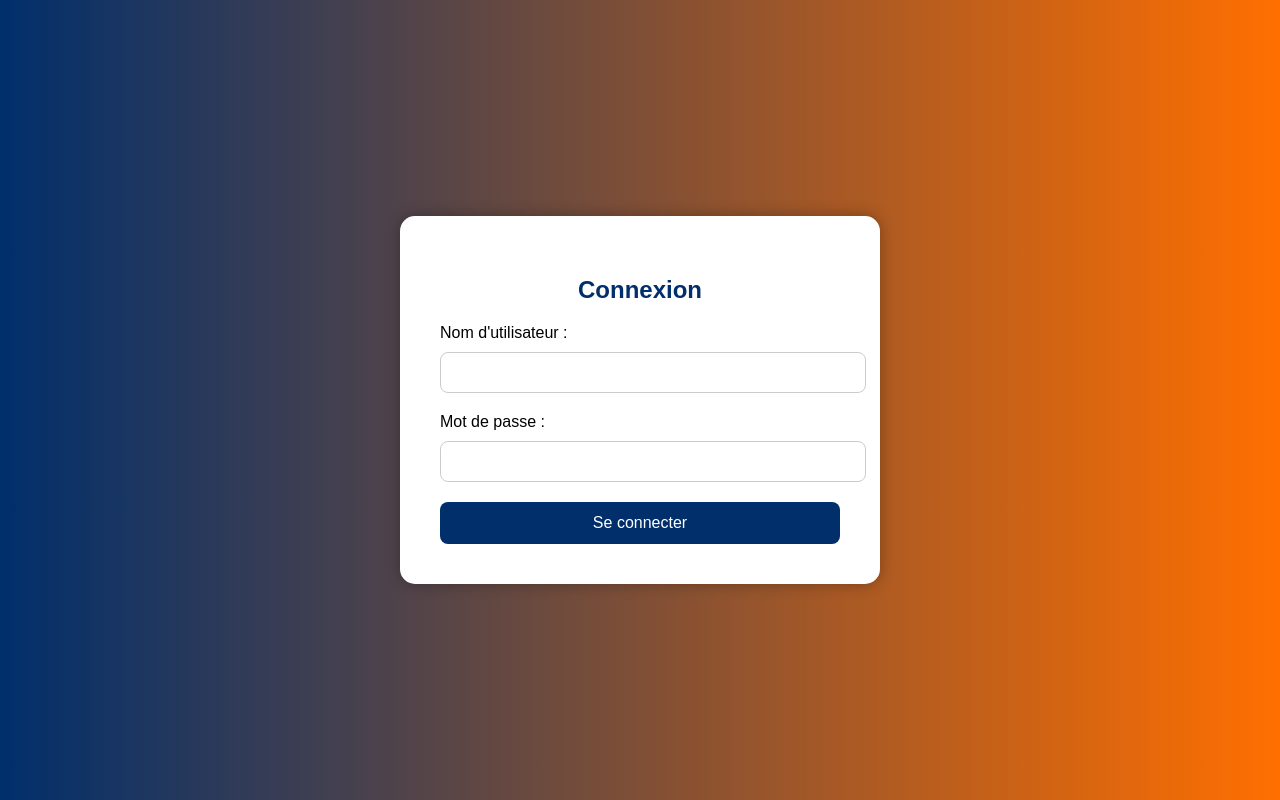
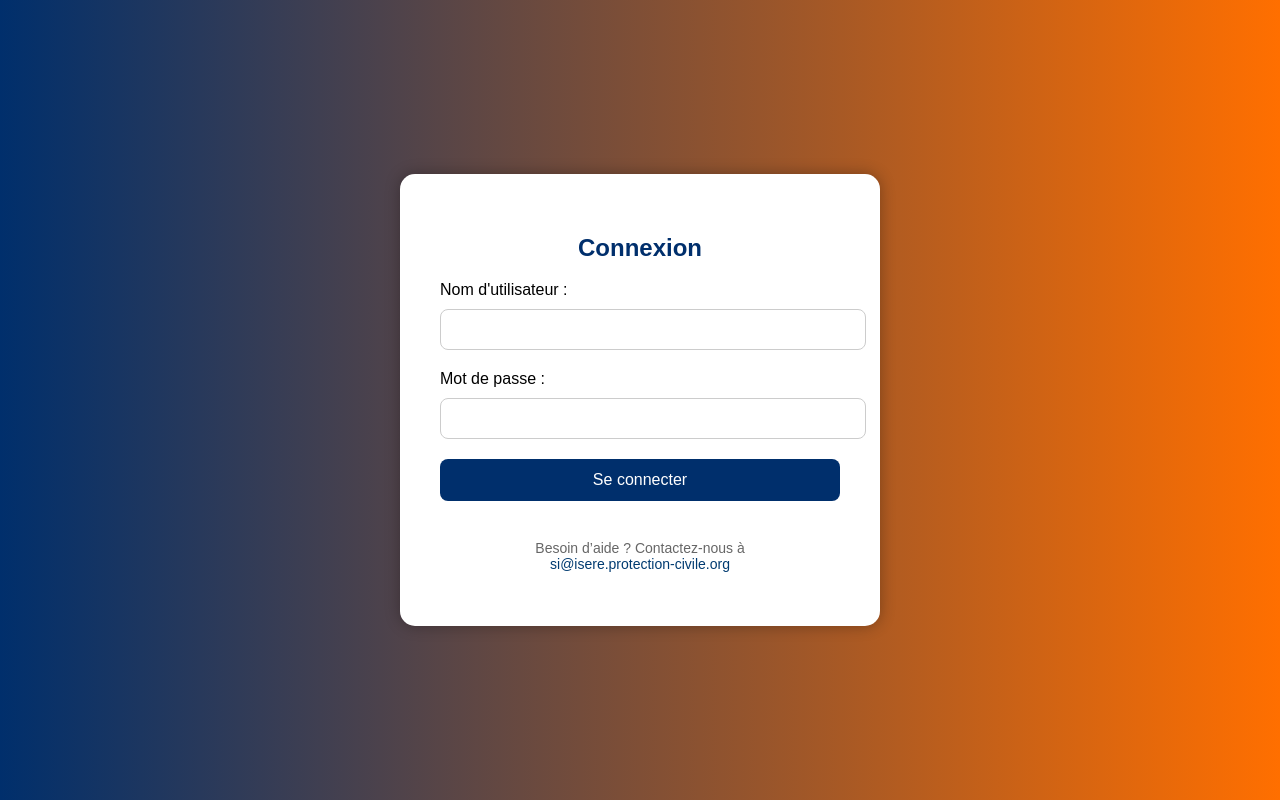
Before and after one commit to protec38/CAI, a Flask app: page / in a window 1280 px wide. Run offline with Flask 3, Linux system fonts and the light colour scheme.

Commit message:
Update login.html

```diff
--- a/app/templates/login.html
+++ b/app/templates/login.html
@@ -23,6 +23,9 @@
             box-shadow: 0 0 15px rgba(0,0,0,0.3);
             width: 100%;
             max-width: 400px;
+            display: flex;
+            flex-direction: column;
+            justify-content: space-between;
         }
 
         h2 {
@@ -60,10 +63,27 @@
             text-align: center;
             margin-bottom: 15px;
         }
+
+        .contact-info {
+            margin-top: 25px;
+            text-align: center;
+            font-size: 14px;
+            color: #666;
+        }
+
+        .contact-info a {
+            color: #003b71;
+            text-decoration: none;
+        }
+
+        .contact-info a:hover {
+            text-decoration: underline;
+        }
     </style>
 </head>
 <body>
     <div class="login-container">
+        <div>
             <h2>Connexion</h2>
             {% with messages = get_flashed_messages(with_categories=true) %}
               {% if messages %}
@@ -82,5 +102,13 @@
                 <button type="submit">Se connecter</button>
             </form>
         </div>
+
+        <!-- 👇 Contact -->
+        <div class="contact-info">
+            <p>Besoin d’aide ? Contactez-nous à <br>
+               <a href="mailto:si@isere.protection-civile.org">si@isere.protection-civile.org</a>
+            </p>
+        </div>
+    </div>
 </body>
 </html>
```
Lines whose indentation alone changed are shown as unchanged.
